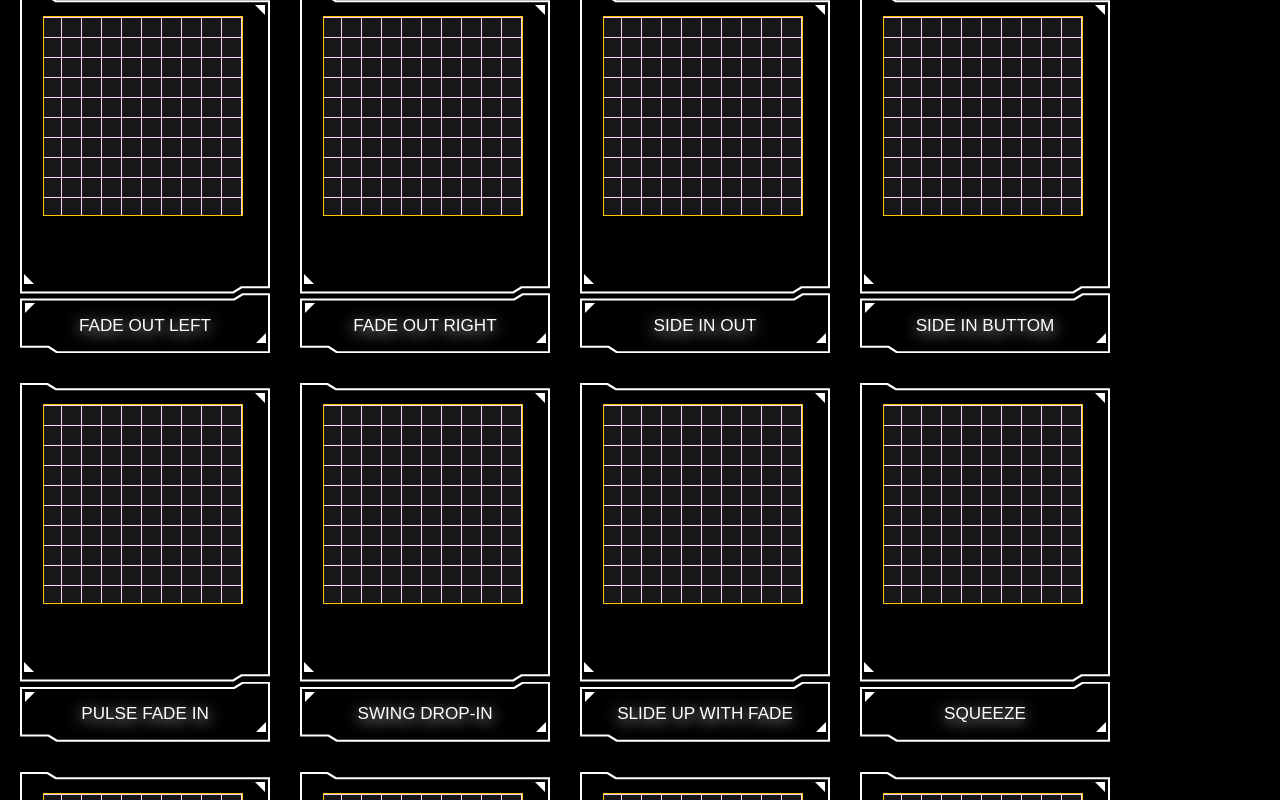
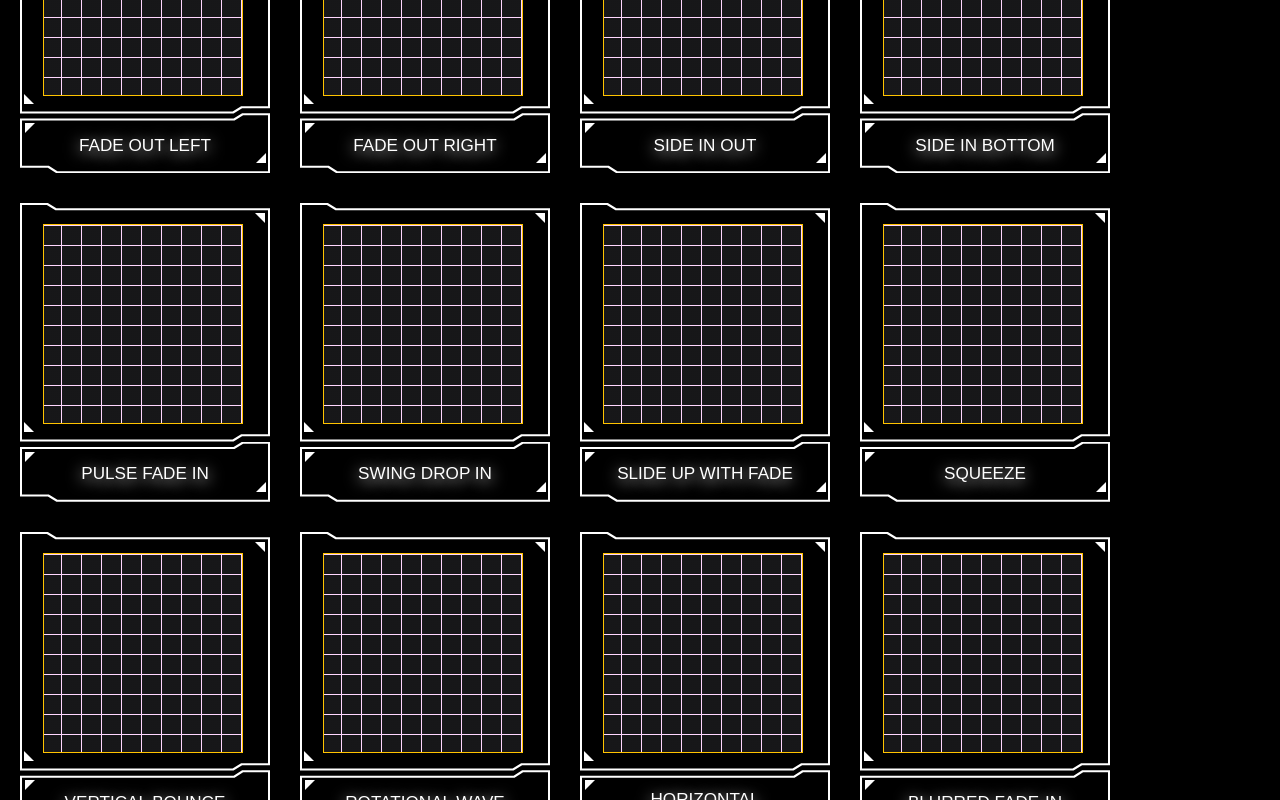
Before and after one commit to Andriikryl/animation, a Next.js app: page / in a window 1280 px wide. Shown: the part 1160-1960 px from the top of the page. Built offline with nearby package versions, Linux system fonts and the light colour scheme.

Commit message:
add framer motions animation from header / gellary and hero component

```diff
--- a/src/components/animationWrapper/style.module.css
+++ b/src/components/animationWrapper/style.module.css
@@ -1,6 +1,5 @@
 .wrapper{
     max-width: 250px;
-    margin-block-end: 60px;
 }
 .box__container{
     --size-height: 0.3571rem;
--- a/src/components/gallery/Gallery.tsx
+++ b/src/components/gallery/Gallery.tsx
@@ -1,6 +1,8 @@
+"use client";
 import React from "react";
 import styles from "./style.module.css";
 import { Container } from "../container/Container";
+import { motion } from "framer-motion";
 import AnimationWrapper from "../animationWrapper/AnimationWrapper";
 import FadiIn from "../FadeIn/FadiIn";
 import FadeOut from "../FadeOut/FadeOut";
@@ -22,85 +24,86 @@ import VerticalBounce from "../VerticalBounce/VerticalBounce";
 import RotationalWave from "../RotationalWave/RotationalWave";
 import HorizontalVibration from "../HorizontalVibration/HorizontalVibration";
 import BlurredFadeIn from "../BlurredFade-In/BlurredFadeIn";
+
+const animationComponents = [
+  { name: "fade in", component: <FadiIn />, href: "/fade-in" },
+  { name: "fade out", component: <FadeOut />, href: "/fade-out" },
+  { name: "fade in up", component: <FadeInUp />, href: "/fade-in-up" },
+  { name: "fade in down", component: <FadeInDown />, href: "/fade-in-down" },
+  { name: "fade in left", component: <FadeInLeft />, href: "/fade-in-left" },
+  { name: "fade in right", component: <FadeInRigh />, href: "/fade-in-right" },
+  { name: "fade out up", component: <FadeOutUp />, href: "/fade-out-up" },
+  { name: "fade out down", component: <FadeOutDown />, href: "/fade-out-down" },
+  { name: "fade out left", component: <FadeOutLeft />, href: "/fade-out-left" },
+  {
+    name: "fade out right",
+    component: <FadeOutRight />,
+    href: "/fade-out-right",
+  },
+  { name: "side in out", component: <SideInOut />, href: "/side-in-out" },
+  {
+    name: "side in bottom",
+    component: <SideInBottom />,
+    href: "/side-in-bottom",
+  },
+  { name: "pulse fade in", component: <PulseFadeIn />, href: "/pulse-fade-in" },
+  { name: "swing drop in", component: <SwingDropIn />, href: "/swing-drop-in" },
+  {
+    name: "slide up with fade",
+    component: <SlideUpwithFade />,
+    href: "/slide-up-with-fade",
+  },
+  { name: "squeeze", component: <Squeeze />, href: "/squeeze" },
+  {
+    name: "vertical bounce",
+    component: <VerticalBounce />,
+    href: "/vertical-bounce",
+  },
+  {
+    name: "rotational wave",
+    component: <RotationalWave />,
+    href: "/rotation-wave",
+  },
+  {
+    name: "horizontal vibration",
+    component: <HorizontalVibration />,
+    href: "/horizontal-vibration",
+  },
+  {
+    name: "blurred fade-in",
+    component: <BlurredFadeIn />,
+    href: "/blurred-fade-in",
+  },
+];
+
+const XAnimations = {
+  hidden: { opacity: 0, x: 400 },
+  visible: (custom: number) => ({
+    opacity: 1,
+    x: 0,
+    transition: { delay: custom * 0.2, duration: 0.8 },
+  }),
+};
+
 export default function Gallery() {
   return (
-    <section className={styles.gallery}>
+    <motion.section
+      className={styles.gallery}
+      initial="hidden"
+      whileInView="visible"
+      viewport={{ amount: 0.2, once: true }}
+    >
       <Container>
-        <div className={styles.gallery__box}>
-          <AnimationWrapper nameLink={"fade in"} href="/fade-in">
-            <FadiIn />
-          </AnimationWrapper>
-          <AnimationWrapper nameLink={"fade out"} href="/fade-out">
-            <FadeOut />
-          </AnimationWrapper>
-          <AnimationWrapper nameLink={"fade in up"} href="/fade-in-up">
-            <FadeInUp />
-          </AnimationWrapper>
-          <AnimationWrapper nameLink={"fade in down"} href="/fade-in-down">
-            <FadeInDown />
-          </AnimationWrapper>
-          <AnimationWrapper nameLink={"fade in left"} href="/fade-in-left">
-            <FadeInLeft />
-          </AnimationWrapper>
-          <AnimationWrapper nameLink={"fade in right"} href="/fade-in-right">
-            <FadeInRigh />
-          </AnimationWrapper>
-          <AnimationWrapper nameLink={"fade out up"} href="/fade-out-up">
-            <FadeOutUp />
-          </AnimationWrapper>
-          <AnimationWrapper nameLink={"fade out down"} href="/fade-out-down">
-            <FadeOutDown />
-          </AnimationWrapper>
-          <AnimationWrapper nameLink={"fade out left"} href="/fade-out-left">
-            <FadeOutLeft />
-          </AnimationWrapper>
-          <AnimationWrapper nameLink={"fade out right"} href="/fade-out-right">
-            <FadeOutRight />
-          </AnimationWrapper>
-          <AnimationWrapper nameLink={"side in out"} href="/side-in-out">
-            <SideInOut />
-          </AnimationWrapper>
-          <AnimationWrapper nameLink={"side in buttom"} href="/side-in-buttom">
-            <SideInBottom />
-          </AnimationWrapper>
-          <AnimationWrapper nameLink={"Pulse fade in"} href="/pulse-fade-in">
-            <PulseFadeIn />
-          </AnimationWrapper>
-          <AnimationWrapper nameLink={"Swing Drop-In"} href="/swing-drop-in">
-            <SwingDropIn />
-          </AnimationWrapper>
-          <AnimationWrapper
-            nameLink={"Slide up with fade"}
-            href="/slide-up-with-fade"
-          >
-            <SlideUpwithFade />
-          </AnimationWrapper>
-          <AnimationWrapper nameLink={"Squeeze"} href="/squeeze">
-            <Squeeze />
-          </AnimationWrapper>
-          <AnimationWrapper
-            nameLink={"Vertical Bounce"}
-            href="/vertical-bounce"
-          >
-            <VerticalBounce />
-          </AnimationWrapper>
-          <AnimationWrapper nameLink={"Rotational Wave"} href="/rotation-wave">
-            <RotationalWave />
-          </AnimationWrapper>
-          <AnimationWrapper
-            nameLink={"Horizontal Vibration"}
-            href="/horizontal-vibration"
-          >
-            <HorizontalVibration />
-          </AnimationWrapper>
-          <AnimationWrapper
-            nameLink={"Blurred Fade-In"}
-            href="/blurred-fade-in"
-          >
-            <BlurredFadeIn />
-          </AnimationWrapper>
-        </div>
+        <motion.div className={styles.gallery__box}>
+          {animationComponents.map((animation, index) => (
+            <motion.div key={index} variants={XAnimations} custom={index}>
+              <AnimationWrapper nameLink={animation.name} href={animation.href}>
+                {animation.component}
+              </AnimationWrapper>
+            </motion.div>
+          ))}
+        </motion.div>
       </Container>
-    </section>
+    </motion.section>
   );
 }
--- a/src/components/header/Header.tsx
+++ b/src/components/header/Header.tsx
@@ -1,4 +1,6 @@
+"use client";
 import React from "react";
+import { motion } from "framer-motion";
 import { Container } from "../container/Container";
 import styles from "./style.module.css";
 import Link from "next/link";
@@ -6,21 +8,26 @@ import Bord from "../bord/Bord";
 
 export default function Header() {
   return (
-    <header className={styles.header}>
+    <motion.header
+      className={styles.header}
+      initial={{ opacity: 0 }}
+      animate={{ opacity: 1 }}
+      transition={{ duration: 2.8 }}
+    >
       <Container>
         <div className={styles.header__box}>
           <nav className={styles.nav}>
             <ul role="list" className={styles.list}>
-              <li className={styles.list__item}>
+              <motion.li className={styles.list__item}>
                 <Link href={"/"} className={styles.item__link}>
                   Home
                 </Link>
-              </li>
+              </motion.li>
             </ul>
           </nav>
         </div>
         <Bord />
       </Container>
-    </header>
+    </motion.header>
   );
 }
--- a/src/components/hero/Hero.tsx
+++ b/src/components/hero/Hero.tsx
@@ -1,4 +1,6 @@
+"use client";
 import React from "react";
+import { motion } from "framer-motion";
 import styles from "./style.module.css";
 import { Container } from "../container/Container";
 import { TsHeading } from "../heading/Heading";
@@ -8,13 +10,18 @@ export default function Hero() {
   return (
     <section className={styles.hero}>
       <Container>
-        <div className={styles.hero__box}>
+        <motion.div
+          className={styles.hero__box}
+          initial={{ x: 300, opacity: 0 }}
+          animate={{ x: 0, opacity: 1 }}
+          transition={{ duration: 0.8 }}
+        >
           <TsHeading headingLevel="h1">CSS animation gallery</TsHeading>
           <DescriptionBlock>
             A curated collection of animations crafted exclusively with CSS.
             Ready to integrate with a simple copy-paste.
           </DescriptionBlock>
-        </div>
+        </motion.div>
       </Container>
     </section>
   );
```
